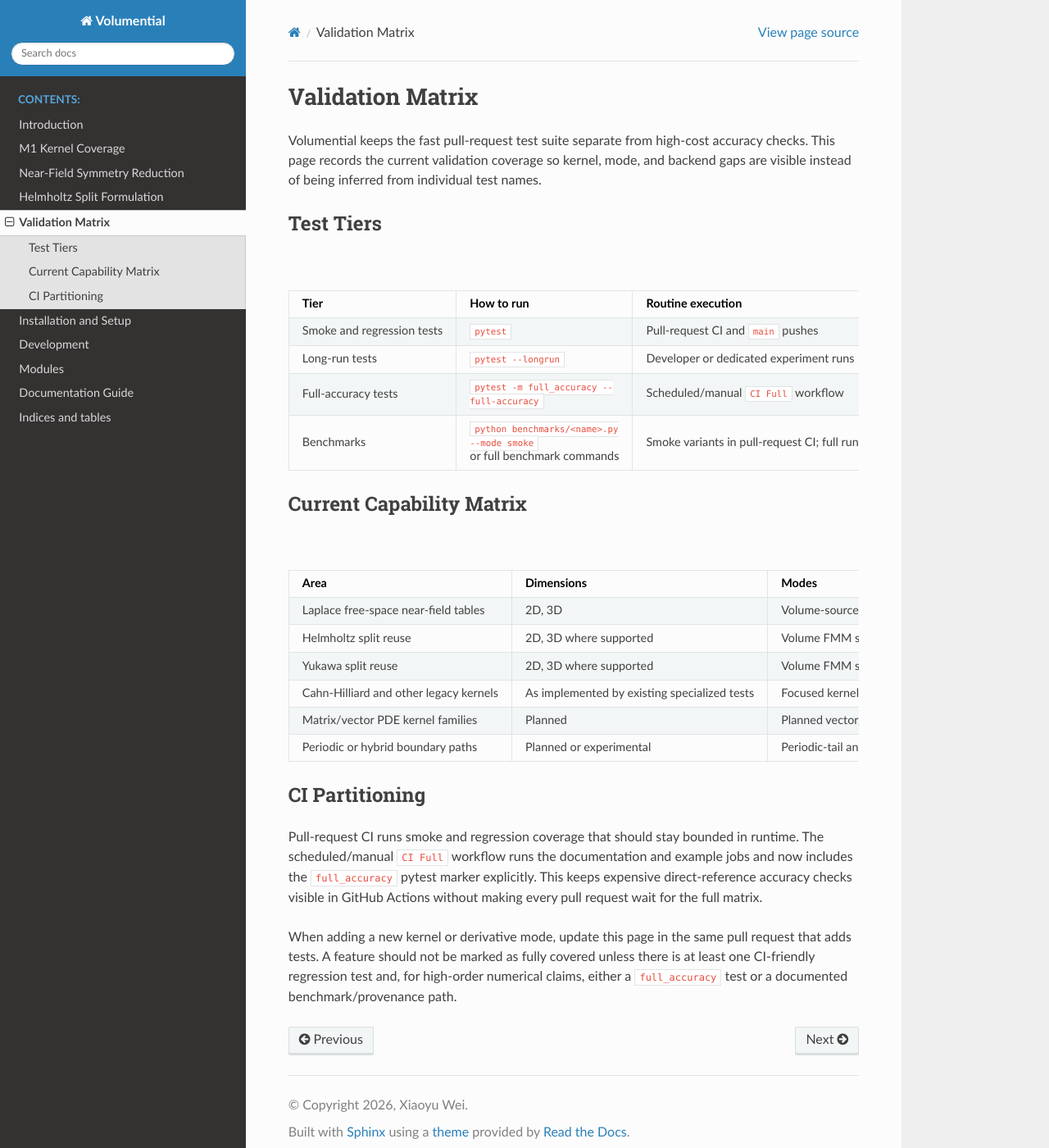
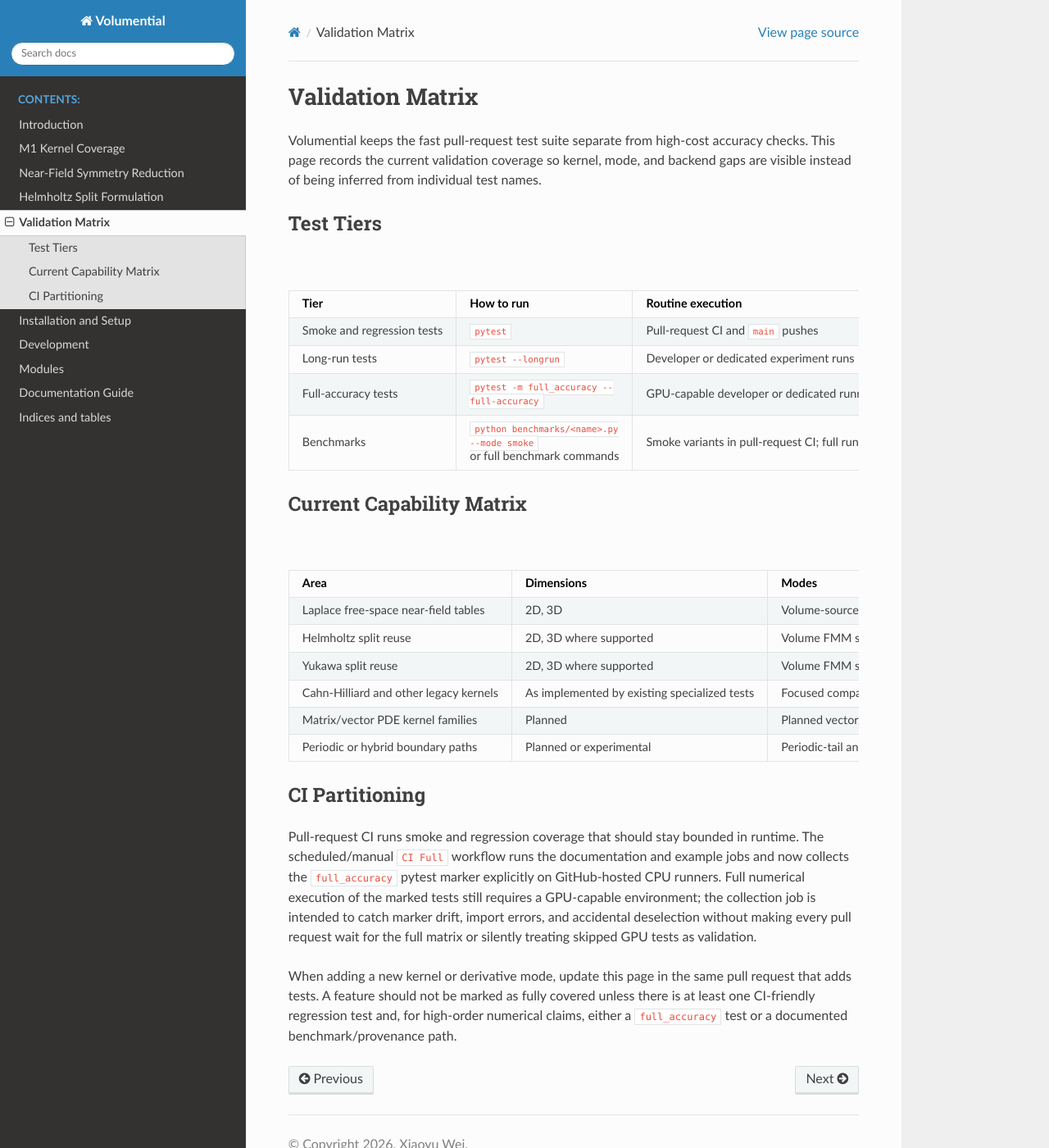
Before and after one commit to xywei/volumential, a Sphinx documentation site: the page built from doc/source/validation_matrix.rst, in a window 1280 px wide and 1400 px high. Shown: the whole window at 82% size. Built offline with Sphinx 7.4.7 and the Read the Docs theme 3.1.0, drawn with Linux system fonts in a browser that asks for light colours.

Commit message:
docs: narrow validation matrix claims
Address Codex review by gating the full-accuracy workflow addition to scheduled/manual events, making the GitHub-hosted job an explicit collection/import check instead of false CPU validation of GPU-required tests, and narrowing the validation matrix claims around directional-source coverage, parameter ladders, and legacy kernels.\n\nTested with: rtk git diff --check; python workflow review-fix check.

```diff
--- a/doc/source/validation_matrix.rst
+++ b/doc/source/validation_matrix.rst
@@ -28,8 +28,11 @@ Test Tiers
        every pull request.
    * - Full-accuracy tests
      - ``pytest -m full_accuracy --full-accuracy``
-     - Scheduled/manual ``CI Full`` workflow
-     - High-cost direct-reference and split/non-split accuracy checks.
+     - GPU-capable developer or dedicated runner environments
+     - High-cost direct-reference and split/non-split accuracy checks. The
+       GitHub-hosted ``CI Full`` workflow collects the marked tests on
+       scheduled/manual runs so marker drift and import errors are visible
+       without pretending that CPU-only runners exercise GPU-required cases.
    * - Benchmarks
      - ``python benchmarks/<name>.py --mode smoke`` or full benchmark commands
      - Smoke variants in pull-request CI; full runs are promoted manually
@@ -58,25 +61,28 @@ Current Capability Matrix
        work rather than correctness coverage.
    * - Helmholtz split reuse
      - 2D, 3D where supported
-     - Volume FMM split and non-split comparisons; directional source paths
+     - Volume FMM split and non-split comparisons; 2D directional source paths
      - Complex-valued scalar outputs and derivative paths
      - ``full_accuracy`` tests compare split outputs against non-split or
-       higher-order references across parameter ladders.
+       higher-order references at fixed representative parameters.
      - Capability reporting is still per-test; unsupported mixed/backend
-       combinations should keep raising explicit errors.
+       combinations should keep raising explicit errors. Broader parameter
+       ladders remain benchmark coverage rather than full-accuracy CI coverage.
    * - Yukawa split reuse
      - 2D, 3D where supported
-     - Volume FMM split and non-split comparisons; directional source paths
+     - Volume FMM split and non-split comparisons; 2D directional source paths
      - Real scalar outputs and derivative paths
      - ``full_accuracy`` tests cover split/non-split tracking and directional
-       source derivative behavior.
-     - Same backend/mixed-combination policy audit as Helmholtz.
+       source derivative behavior at fixed representative parameters.
+     - Same backend/mixed-combination policy audit as Helmholtz; broader
+       parameter ladders remain benchmark coverage.
    * - Cahn-Hilliard and other legacy kernels
      - As implemented by existing specialized tests
-     - Focused kernel-specific checks
-     - Real scalar paths
-     - Existing regression tests preserve current behavior.
-     - Not yet represented in a unified cross-kernel validation matrix.
+     - Focused compatibility and cache/schema checks
+     - Real scalar paths where currently exposed
+     - Existing regression tests preserve table-manager and legacy cache
+       behavior.
+     - Not yet represented in a unified numerical validation matrix.
    * - Matrix/vector PDE kernel families
      - Planned
      - Planned vector/tensor modes
@@ -95,9 +101,12 @@ CI Partitioning
 
 Pull-request CI runs smoke and regression coverage that should stay bounded in
 runtime. The scheduled/manual ``CI Full`` workflow runs the documentation and
-example jobs and now includes the ``full_accuracy`` pytest marker explicitly.
-This keeps expensive direct-reference accuracy checks visible in GitHub Actions
-without making every pull request wait for the full matrix.
+example jobs and now collects the ``full_accuracy`` pytest marker explicitly on
+GitHub-hosted CPU runners. Full numerical execution of the marked tests still
+requires a GPU-capable environment; the collection job is intended to catch
+marker drift, import errors, and accidental deselection without making every
+pull request wait for the full matrix or silently treating skipped GPU tests as
+validation.
 
 When adding a new kernel or derivative mode, update this page in the same pull
 request that adds tests. A feature should not be marked as fully covered unless
```
Also changed, not shown: 1 other file.
